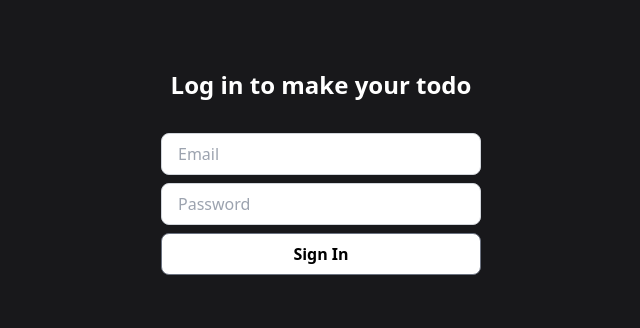
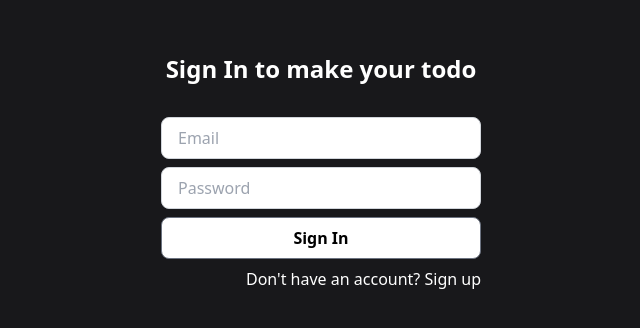
Before and after one commit to maulanairfanf/wisata-app-technical-test, a Vue app: page /signin in a window 1280 px wide. Shown: the part 228-556 px from the top of the page, without its empty margins (319-959 px from the left). Built offline with nearby package versions, Linux system fonts and the light colour scheme; no server answers.

Commit message:
enhance signin

```diff
--- a/src/pages/Signin.vue
+++ b/src/pages/Signin.vue
@@ -8,7 +8,7 @@
 			class="w-full max-w-xs flex flex-col justify-center"
 		>
 			<h1 class="text-white text-2xl font-semibold text-center mb-6">
-				Log in to make your todo
+				Sign In to make your todo
 			</h1>
 			<div class="mt-2">
 				<input
@@ -35,6 +35,15 @@
 			>
 				{{ getTextButton }}
 			</button>
+			<div class="text-white text-right mt-2 text-md">
+				Don't have an account?
+
+				<span
+					class="cursor-pointer hover:font-bold text-md"
+					@click="$router.push('/signup')"
+					>Sign up</span
+				>
+			</div>
 		</form>
 	</div>
 </template>
```
